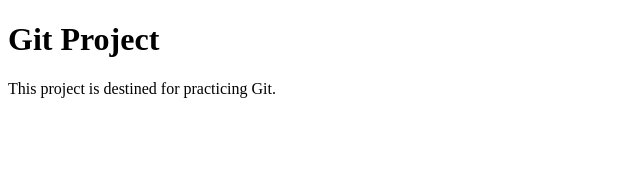
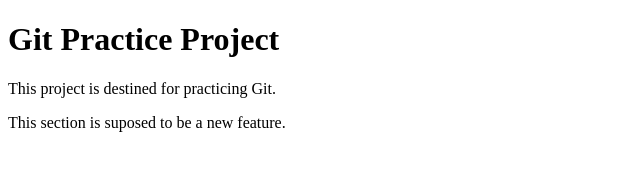
Before and after one commit to danibr31/git-practice, a plain HTML site: page index.html in a window 1280 px wide. Shown: the whole page, without its empty margins (0-640 px from the left). Drawn offline with Linux system fonts and the light colour scheme.

Commit message:
Add Features

```diff
--- a/index.html
+++ b/index.html
@@ -5,9 +5,12 @@
         <meta charset="utf-8">
     </head>
     <body>
-        <h1>Git Project</h1>
+        <h1>Git Practice Project</h1>
         <div>
             <p>This project is destined for practicing Git.</p>
         </div>
+        <div>
+            <p>This section is suposed to be a new feature.</p>
+        </div>
     </body>
 </html>
```
